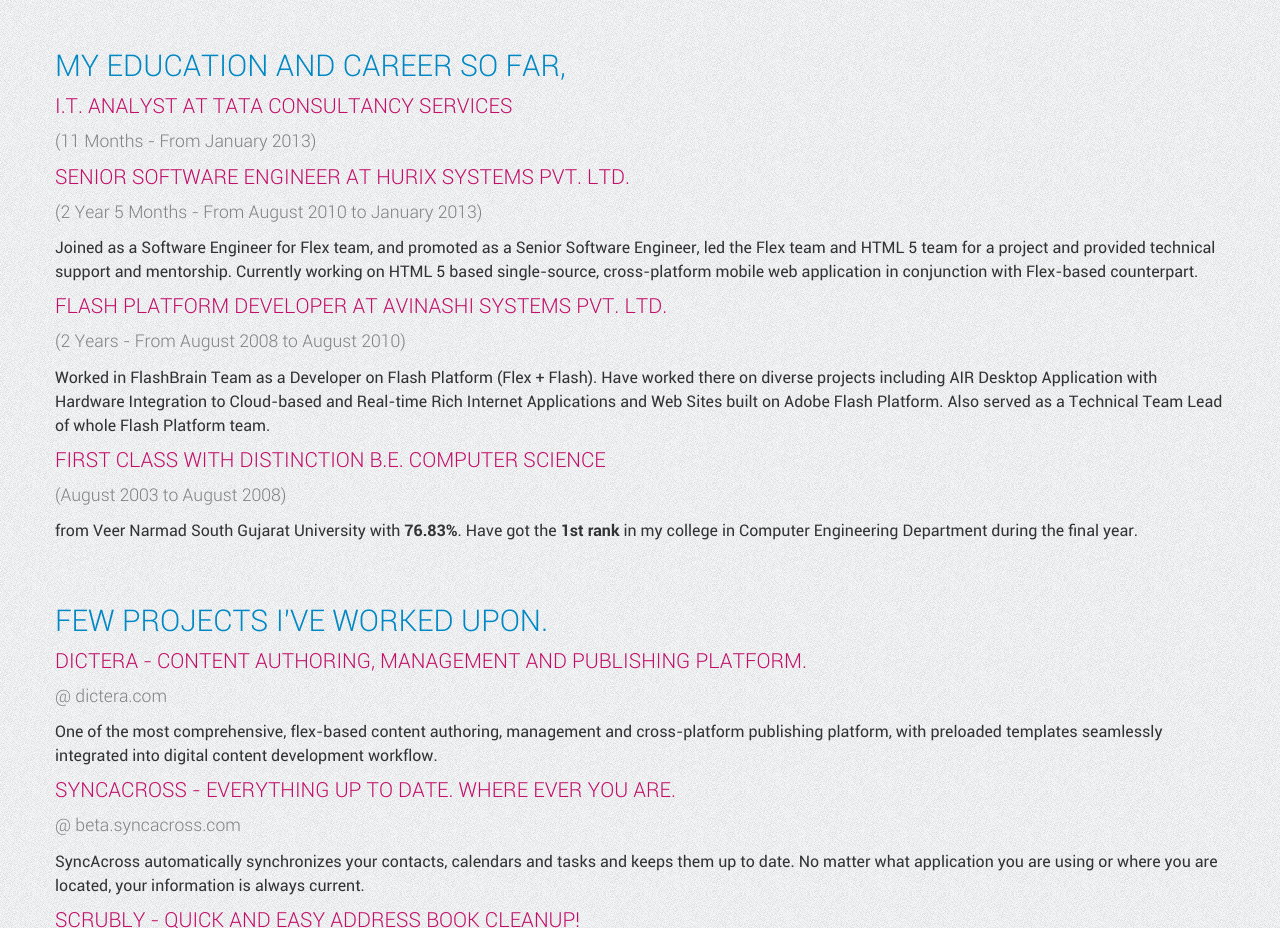
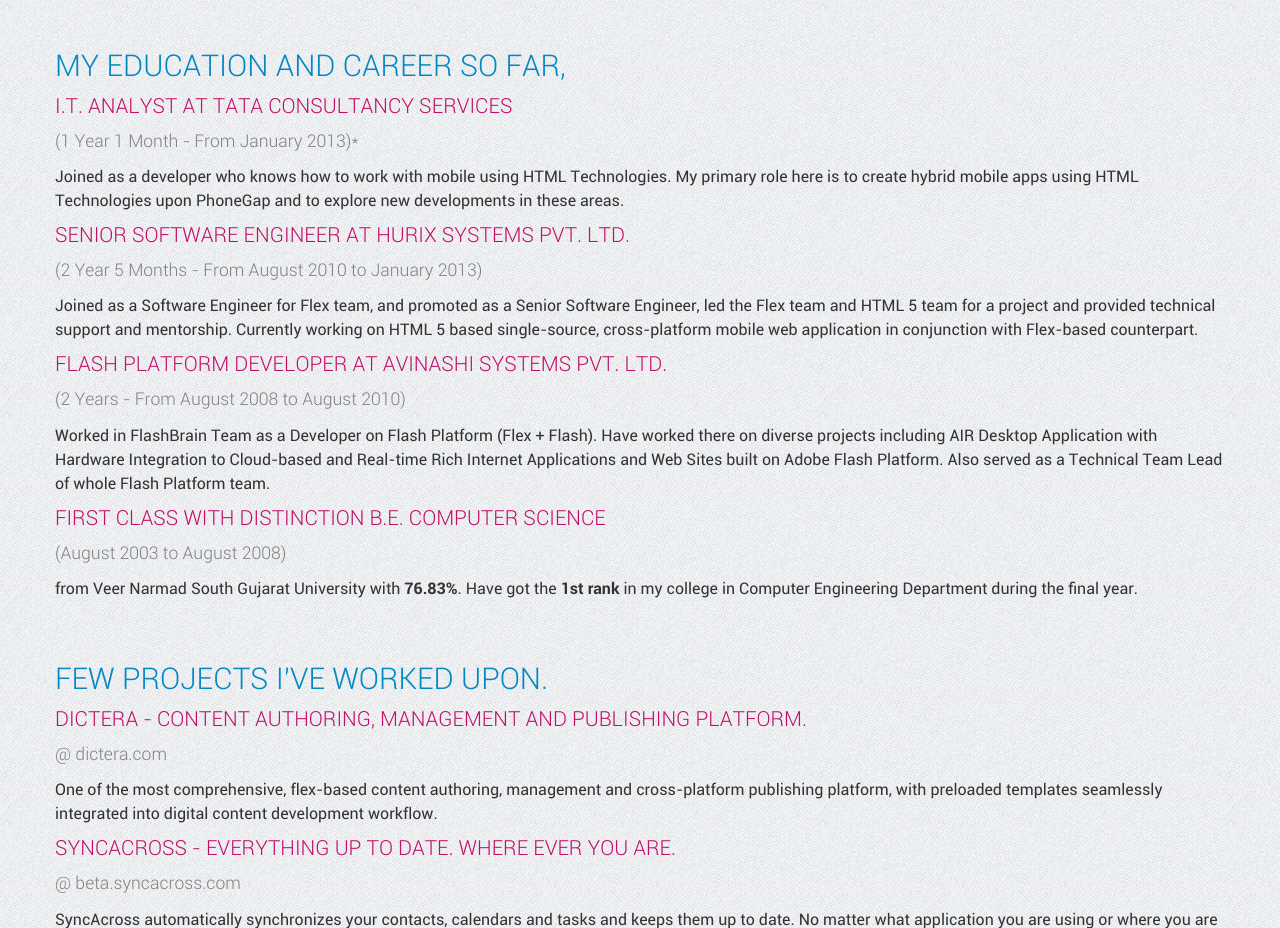
Before and after one commit to tanmaypatel/v2.tanmaypatel.com, a website: page index.html in a window 1280 px wide. Shown: the part 840-1768 px from the top of the page. Drawn offline with Linux system fonts and the light colour scheme.

Commit message:
Updated current experience and resume

```diff
--- a/index.html
+++ b/index.html
@@ -178,9 +178,11 @@
 		<h4><span class="designation">I.T. Analyst</span> at <span class="organization">Tata Consultancy Services</span>
 		</h4>
 
-		<p class="timeDuration">(11 Months - From January 2013)</p>
+		<p class="timeDuration">(1 Year 1 Month - From January 2013)*</p>
 
-		<p class="description"></p>
+		<p class="description">Joined as a developer who knows how to work with mobile using HTML Technologies.
+			My primary role here is to create hybrid mobile apps using HTML Technologies upon PhoneGap and
+			to explore new developments in these areas.</p>
 	</div>
 
 	<div class="experienceWrapper">
@@ -278,7 +280,7 @@
 	</ul>
 </div>
 
-<div class="footer row-fluid section hidden-phone">
+<div class="footer row-fluid section">
 	<h5 class="technologiesHeading">Powered By</h5>
 	<div class="technologies">
 		<span class="fontastic-fa-github github"></span>
```
Also changed, not shown: src/index.html (+5 -3 lines), 3 other files.
